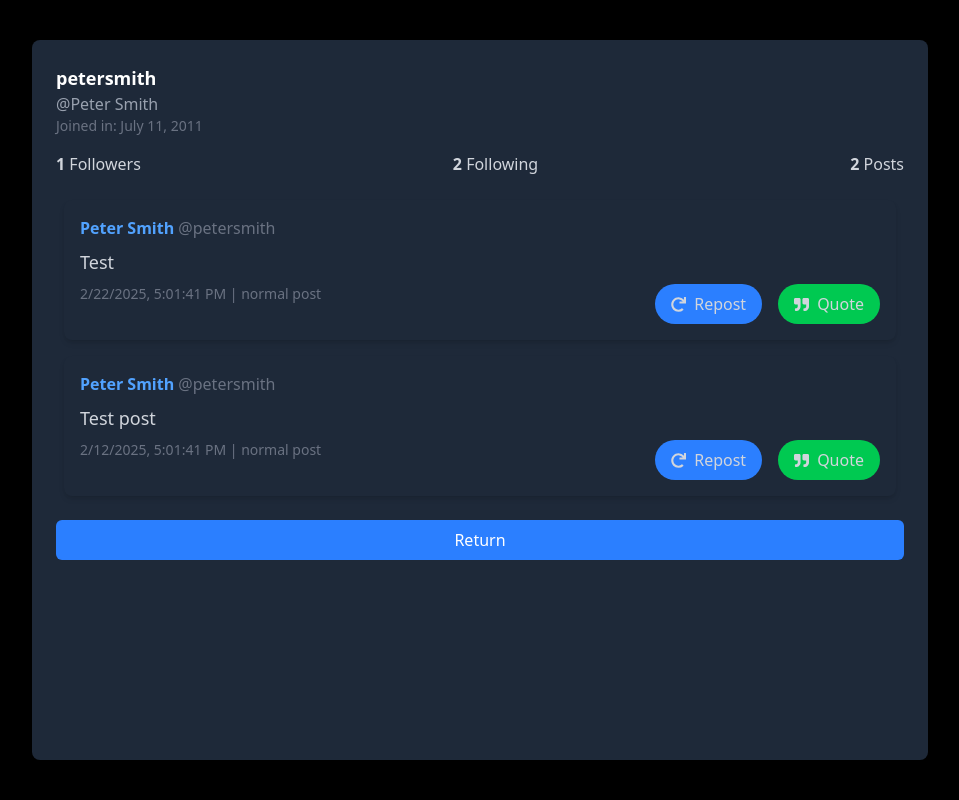
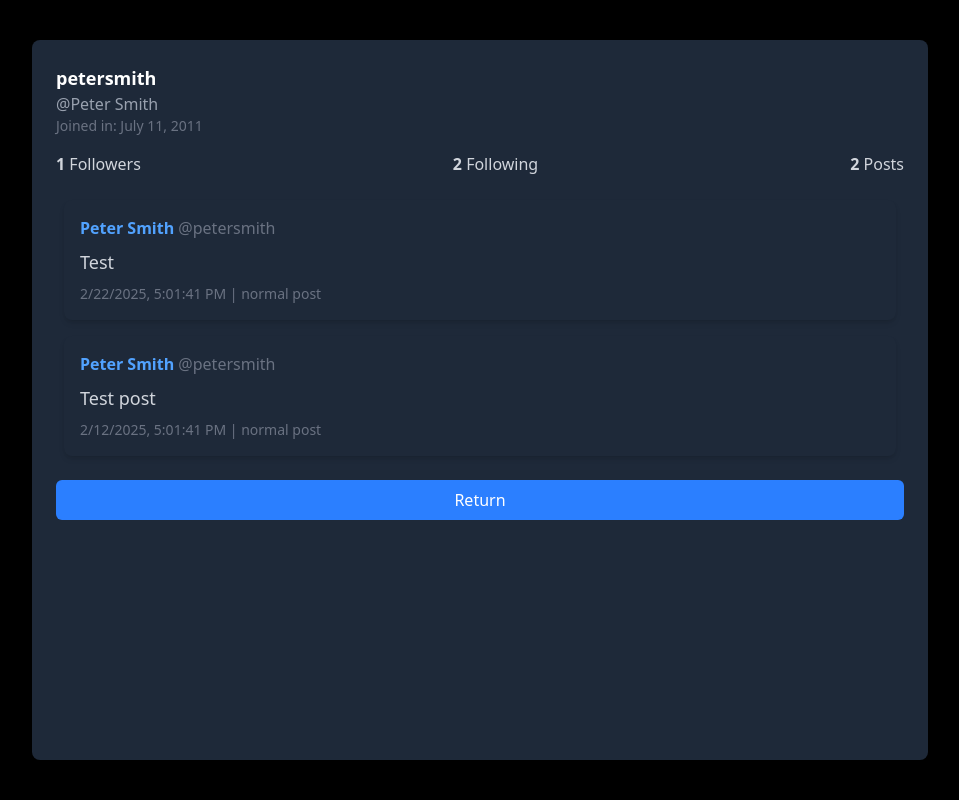
Before and after one commit to leclm/posterr, a React (Vite) app: page /1 in a window 1280 px wide. Shown: the top 800 px of the page, without its empty margins (160-1119 px from the left). Built offline with nearby package versions, Linux system fonts and the light colour scheme.

Commit message:
fix: return button on profile screen not working

```diff
--- a/src/components/Post.tsx
+++ b/src/components/Post.tsx
@@ -6,6 +6,7 @@ interface PostProps {
   post: PostTypes;
   username: string;
   nick: string;
+  isProfilePage?: boolean;
   onUserClick: (userId: number) => void;
   onRepostClick: (postId: number) => void;
   onQuoteClick: (postId: number) => void;
@@ -15,6 +16,7 @@ const Post: React.FC<PostProps> = ({
   post,
   username,
   nick,
+  isProfilePage,
   onUserClick,
   onRepostClick,
   onQuoteClick,
@@ -33,7 +35,7 @@ const Post: React.FC<PostProps> = ({
         <span className="text-gray-500"> @{nick}</span>
       </div>
 
-      {(post.type !== "repost") && (
+      {post.type !== "repost" && (
         <p className="text-lg text-gray-300">{post.text}</p>
       )}
 
@@ -59,6 +61,7 @@ const Post: React.FC<PostProps> = ({
         <div className="text-sm text-gray-500">
           {new Date(post.createdAt).toLocaleString()} | {post.type} post
         </div>
+        {!isProfilePage && (
           <div className="flex space-x-4 items-center">
             <>
               <button
@@ -77,6 +80,7 @@ const Post: React.FC<PostProps> = ({
               </button>
             </>
           </div>
+        )}
       </div>
     </div>
   );
--- a/src/components/PostForm.tsx
+++ b/src/components/PostForm.tsx
@@ -22,11 +22,10 @@ export const PostForm: React.FC<PostFormProps> = ({ onPostAdded }) => {
 
     const users = JSON.parse(localStorage.getItem('mock') || '[]');
 
-    const user = users.find((user: { id: number; posts: { id: number; text: string; createdAt: string; type: string; userId: number }[]; postsCount: number }) => user.id === 0);
+    const user = users.find((user: { id: number; posts: { id: number; text: string; createdAt: string; type: string; userId: number }[] }) => user.id === 0);
 
     if (user) {
       user.posts.unshift(newPost);
-      user.postsCount += 1;
 
       localStorage.setItem('mock', JSON.stringify(users));
     }
--- a/src/components/ProfileModal.tsx
+++ b/src/components/ProfileModal.tsx
@@ -9,7 +9,11 @@ interface ProfileModalProps {
   user: User;
 }
 
-const ProfileModal: React.FC<ProfileModalProps> = ({ isOpen, onClose, user }) => {
+const ProfileModal: React.FC<ProfileModalProps> = ({
+  isOpen,
+  onClose,
+  user,
+}) => {
   return (
     <Transition appear show={isOpen} as={Fragment}>
       <Dialog as="div" className="relative z-10" onClose={onClose}>
@@ -19,7 +23,9 @@ const ProfileModal: React.FC<ProfileModalProps> = ({ isOpen, onClose, user }) =>
             <Dialog.Title className="text-lg font-semibold text-white">
               {user.nick || "Nick is unavailable"}
             </Dialog.Title>
-            <p className="text-gray-400">@{user.username || "Username is unavailable"}</p>
+            <p className="text-gray-400">
+              @{user.username || "Username is unavailable"}
+            </p>
             <p className="text-sm text-gray-500">
               Joined in: {user.joinedDate || "Joined Date is unavailable"}
             </p>
@@ -39,20 +45,29 @@ const ProfileModal: React.FC<ProfileModalProps> = ({ isOpen, onClose, user }) =>
               </p>
               <p>
                 <span className="font-semibold">
-                  {user.postsCount || "Post count is unavailable"}
+                  {user.posts.length || "Post count is unavailable"}
                 </span>{" "}
                 Posts
               </p>
             </div>
 
             <div className="mt-4 max-h-[65vh] overflow-y-auto space-y-4 p-2">
-                {user.posts && user.posts.length > 0 ? (
+              {user.posts && user.posts.length > 0 ? (
                 user.posts.map((post) => {
                   return (
-                  <Post key={post.id} post={post} username={user.username} nick={user.nick} onUserClick={() => {}} />
+                    <Post
+                      key={post.id}
+                      post={post}
+                      username={user.username}
+                      nick={user.nick}
+                      onUserClick={() => {}}
+                      onRepostClick={() => {}}
+                      onQuoteClick={() => {}}
+                      isProfilePage={true}
+                    />
                   );
                 })
-                ) : (
+              ) : (
                 <p className="text-gray-400">No posts available</p>
               )}
             </div>
--- a/src/pages/Home.tsx
+++ b/src/pages/Home.tsx
@@ -179,6 +179,10 @@ const Home: React.FC = () => {
     setQuoteText("");
   };
 
+  const handleCloseProfileModal = () => {
+    setSelectedUser(null);
+  };
+
   return (
     <>
       <div className="max-w-2xl mx-auto p-4">
@@ -206,7 +210,7 @@ const Home: React.FC = () => {
           {selectedUser && (
             <ProfileModal
               isOpen={!!userId}
-              onClose={handleCloseModal}
+              onClose={handleCloseProfileModal}
               user={selectedUser}
             />
           )}
--- a/src/types/types.tsx
+++ b/src/types/types.tsx
@@ -16,7 +16,6 @@ export interface User {
   joinedDate: string;
   followersCount: number;
   followingCount: number;
-  postsCount: number;
   posts: Post[];
   followers: User[];
   following: User[];
--- a/src/utils/mock.ts
+++ b/src/utils/mock.ts
@@ -6,7 +6,6 @@ export const mock = [
     joinedDate: "March 25, 2021",
     followersCount: 2,
     followingCount: 1,
-    postsCount: 3,
     posts: [
       {
         createdAt: "2025-02-01T17:01:41.756Z",
@@ -66,7 +65,6 @@ export const mock = [
     joinedDate: "July 11, 2011",
     followersCount: 1,
     followingCount: 2,
-    postsCount: 2,
     posts: [
       {
         createdAt: "2025-02-22T17:01:41.756Z",
@@ -110,7 +108,6 @@ export const mock = [
     joinedDate: "September 20, 2024",
     followersCount: 2,
     followingCount: 2,
-    postsCount: 2,
     posts: [
       {
         createdAt: "2025-02-28T17:01:41.756Z",
```
Lines whose indentation alone changed are shown as unchanged.
